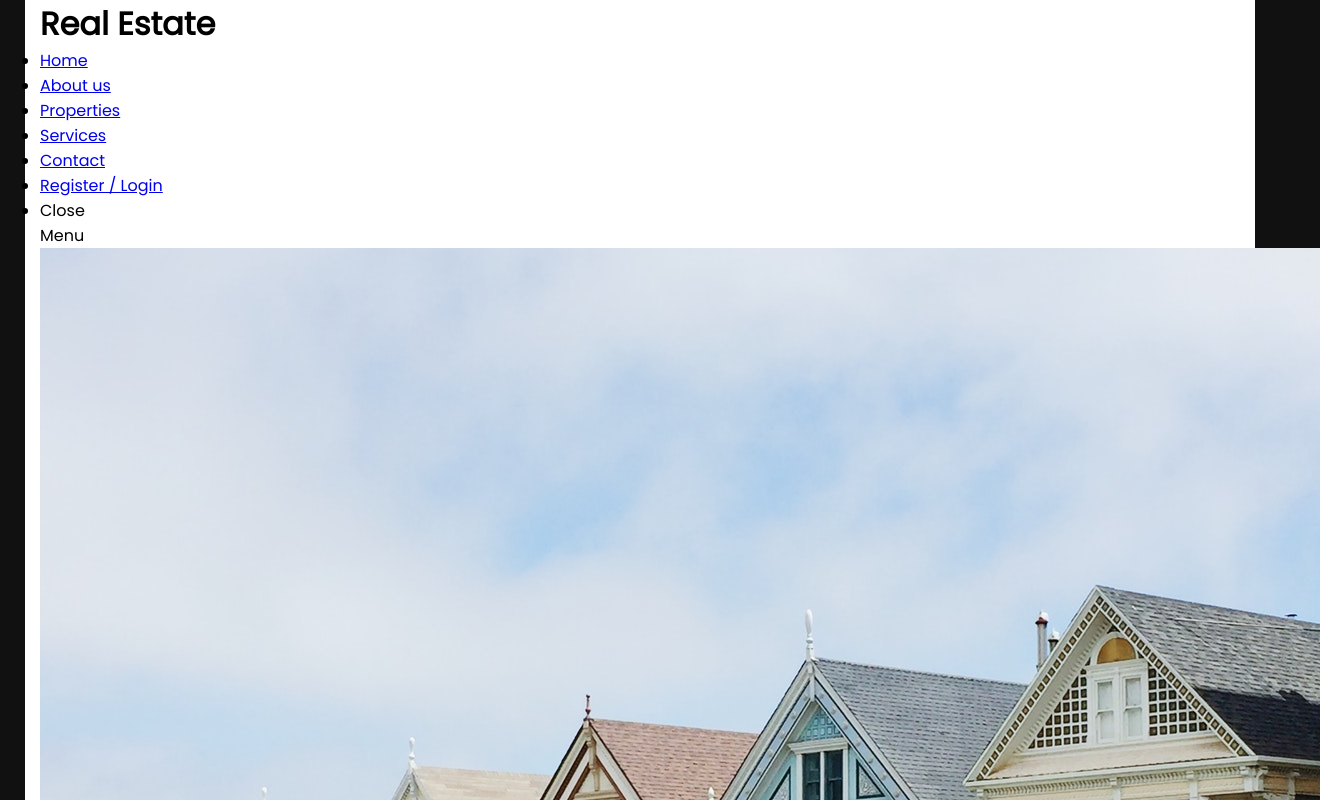
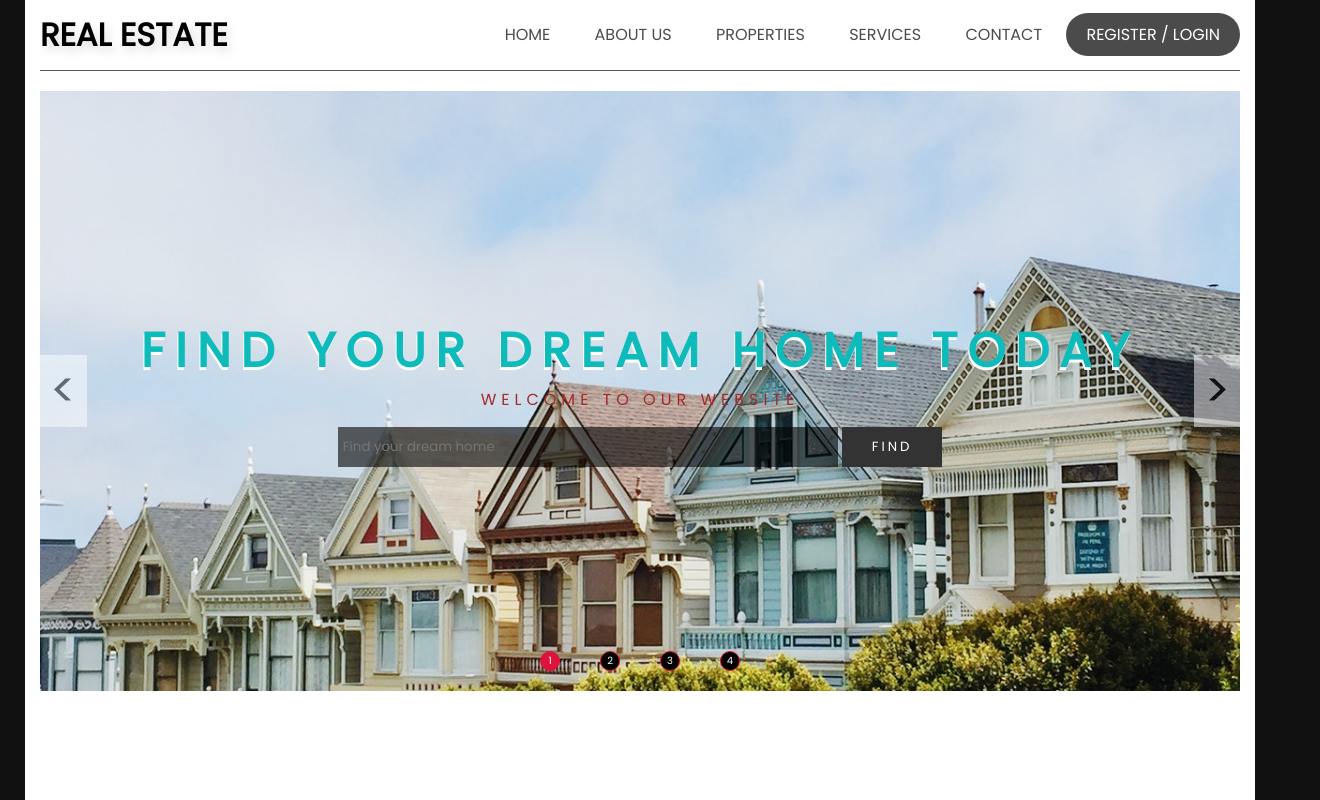
Before and after one commit to jemdda2/Real-Estate-Website, a plain HTML site: page index.html in a window 1280 px wide. Shown: the top 800 px of the page, 1320 px wide, since content can reach past the window. Drawn offline with Linux system fonts and the light colour scheme.

Commit message:
20200607 CSS追加

```diff
--- a/index.html
+++ b/index.html
@@ -35,7 +35,6 @@
                     <img src="./images/bn3.jpg" alt="">
                     <img src="./images/bn4.jpg" alt="">
                 </div>
-            </div>
                 <div class="text">
                     <h2>Find your dream home today</h2>
                     <p>Welcome to our website</p>
@@ -46,13 +45,14 @@
                     </form>
                 </div>
                 <div class="prev"> &lt; </div>
-            <div class="prev"> &gt; </div>
-            <div class="side-nav">
+                <div class="next"> &gt; </div>
+                <div class="slide-nav">
                     <div class="nav-dot dot-active">1</div>
                     <div class="nav-dot">2</div>
                     <div class="nav-dot">3</div>
                     <div class="nav-dot">4</div>
                 </div>
+            </div>
         </section>
     </div>
 </body>
--- a/style.css
+++ b/style.css
@@ -23,4 +23,167 @@ body{
 header{
     width: 100%;
     min-height: 70px;
+    border-bottom: 1px solid #555;
+    overflow: hidden;
+    position: relative;
 }
+header .logo{
+    float: left;
+    line-height: 70px;
+    text-transform: uppercase;
+    text-shadow: 4px 5px 10px #ddd;
+}
+header ul{
+    float: right;
+    list-style: none;
+}
+header ul li{
+    display: inline-block;
+    line-height: 70px;
+}
+header ul li a{
+    text-decoration: none;
+    text-transform: uppercase;
+    color: black;
+    opacity: 0.7;
+    padding: 10px 20px;
+}
+header ul li a:hover{
+    font-weight: bold;
+    opacity: 1;
+}
+header ul li a.active{
+    background: black;
+    border-radius: 50px;
+    color: white;
+}
+header .menu{
+    position: absolute;
+    top: 37px;
+    right: 10px;
+    transform: translateY(-50%);
+    background: black;
+    color: white;
+    opacity: 0.7;
+    text-align: center;
+    text-transform: uppercase;
+    padding: 10px 20px;
+    letter-spacing: 2px;
+    cursor: pointer;
+    display: none;
+}
+
+/* ----- Section ----- */
+
+section{
+    width: 100%;
+    min-height: 100vh;
+    margin-top: 20px;
+}
+section .banner{
+    width: 100%;
+    height: 600px;
+    overflow: hidden;
+    position: relative;
+}
+.banner .thumb{
+    width: 100%;
+    height: 100%;
+    position: relative;
+}
+.banner .thumb img{
+    width: 100%;
+    height: 100%;
+    display: block;
+    object-fit: cover;
+    animation: fade ls ease-in-out;
+}
+@keyframes fade{
+    from{opacity: 0.5;}
+    to{opacity: 1;}
+}
+.banner .text{
+    position: absolute;
+    top: 0;
+    left: 0;
+    width: 100%;
+    height: 100%;
+    display: flex;
+    justify-content: center;
+    align-items: center;
+    flex-direction: column;
+    text-align: center;
+}
+.banner .text h2{
+    text-transform: uppercase;
+    letter-spacing: 10px;
+    text-shadow: -1px 3px 0 white;
+    font-size: 3em;
+    color: rgb(13, 187, 187);
+}
+.banner .text p{
+    letter-spacing: 5px;
+    margin-bottom: 15px;
+    text-transform: uppercase;
+    color: brown;
+}
+.banner .text input{
+    width: 500px;
+    height: 40px;
+    border: none;
+    outline: none;
+    background: #0009;
+    color: white;
+    padding: 0 5px;
+}
+.banner .text button{
+    width: 100px;
+    height: 40px;
+    border: none;
+    outline: none;
+    background: #333;
+    color: white;
+    cursor: pointer;
+    text-transform: uppercase;
+    letter-spacing: 3px;
+}
+.prev, .next{
+    background: white;
+    position: absolute;
+    top: 50%;
+    transform: translateY(-50%);
+    font-size: 3em;
+    padding: 0 10px;
+    opacity: 0.5;
+    cursor: pointer;
+    transition: 0.3s linear;
+}
+.next{
+    right: 0;
+}
+.prev:hover, .next:hover{
+    opacity: 1;
+}
+.slide-nav{
+    position: absolute;
+    bottom: 20px;
+    left: 50%;
+    transform: translateX(-50%);
+    display: flex;
+}
+.slide-nav .nav-dot{
+    background: black;
+    width: 20px;
+    height: 20px;
+    margin: 0 20px;
+    color: white;
+    border-radius: 50%;
+    text-align: center;
+    font-size: 10px;
+    line-height: 17px;
+    border: 1px solid crimson;
+    cursor: pointer;
+}
+.slide-nav .nav-dot.dot-active{
+    background: crimson;
+}
```
Lines whose indentation alone changed are shown as unchanged.
